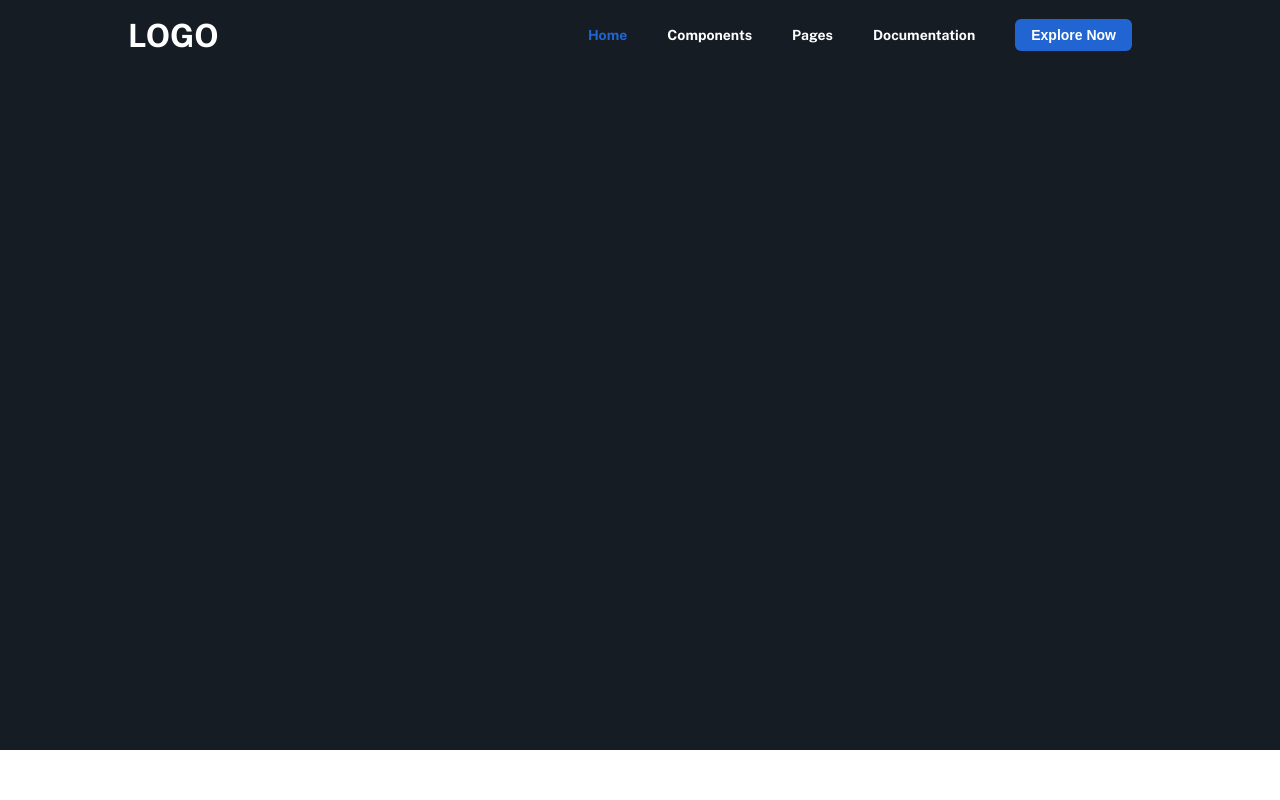
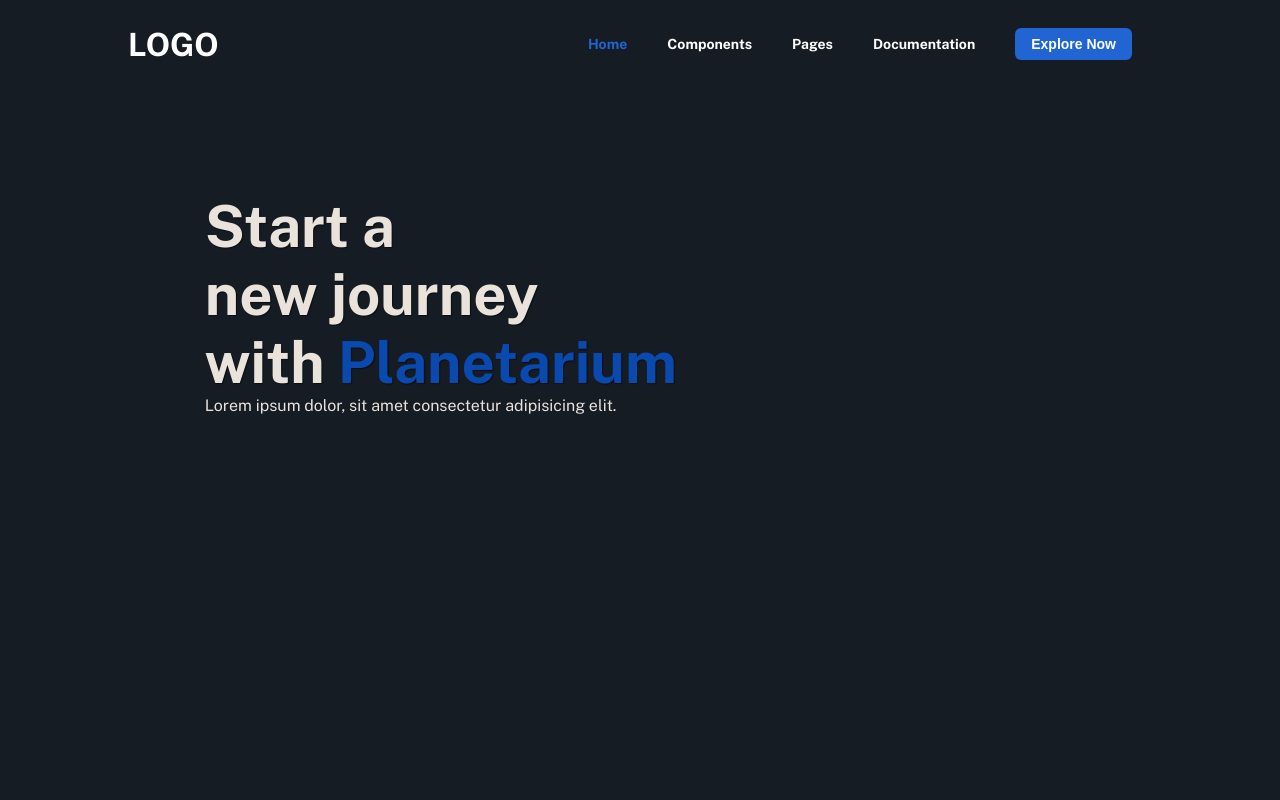
Before and after one commit to SAUBIN-Florian/planetarium, a React (Create React App) app: page / in a window 1280 px wide. Shown: the top 800 px of the page. Built offline with nearby package versions, Linux system fonts and the light colour scheme.

Commit message:
setup sections of the app

```diff
--- a/src/components/HeroBanner.jsx
+++ b/src/components/HeroBanner.jsx
@@ -11,6 +11,7 @@ export default function HeroBanner() {
 
   return (
     <div className="herobanner">
+      <div className="herobanner-wrapper">
         <video
           className="herobanner-video"
           src={video}
@@ -19,7 +20,12 @@ export default function HeroBanner() {
           loop
         >
         </video>
-      <canvas className="herobanner-canvas" width="1300" height="750"></canvas>
+        <canvas className="herobanner-canvas"></canvas>
+        <div className="herobanner-content">
+          <h1>Start a <br />new journey <br />with <span>Planetarium</span></h1>
+          <p>Lorem ipsum dolor, sit amet consectetur adipisicing elit.</p>
+        </div>
+      </div>
     </div>
   )
 }
--- a/src/components/Moon.jsx
+++ b/src/components/Moon.jsx
@@ -3,6 +3,6 @@ import "../stylessheets/moon.scss";
 
 export default function Moon() {
   return (
-    <div>Moon</div>
+    <div className="moon"></div>
   )
 }
--- a/src/components/Planets.jsx
+++ b/src/components/Planets.jsx
@@ -3,6 +3,8 @@ import "../stylessheets/planets.scss";
 
 export default function Planets() {
   return (
-    <div className="planets">Planets</div>
+    <div className="planets">
+
+    </div>
   )
 }
--- a/src/services/canvas.js
+++ b/src/services/canvas.js
@@ -2,7 +2,7 @@ const initCanvas = (canvasName, videoName) => {
   const canvas = document.querySelector(canvasName);
   const ctx = canvas.getContext("2d");
 
-  let posX = 300;
+  let posX = 1000;
 
   canvas.addEventListener("mousemove", e => {
     posX = e.offsetX;
@@ -11,14 +11,28 @@ const initCanvas = (canvasName, videoName) => {
   function draw(){
     ctx.save();
     ctx.beginPath();
-    ctx.rect(posX - 175, 0, 350, 750);
+    ctx.rect(posX - 140, 0, 280, canvas.height);
     ctx.clip();
 
     ctx.drawImage(document.querySelector(videoName), 0, 0, canvas.width, canvas.height);
     ctx.restore();
   }
 
+  function resizeCanvasToDisplaySize(canvas) {
+    const width = canvas.clientWidth;
+    const height = canvas.clientHeight;
+
+    if (canvas.width !== width || canvas.height !== height) {
+      canvas.width = width;
+      canvas.height = height;
+      return true;
+    }
+
+    return false;
+ }
+
   function animate(){
+    resizeCanvasToDisplaySize(canvas);
     ctx.clearRect(0, 0, canvas.width, canvas.height);
     draw();
 
--- a/src/stylessheets/App.scss
+++ b/src/stylessheets/App.scss
@@ -22,7 +22,7 @@
 .App{
   display: flex;
   flex-flow: column;
-  width: 100vw;
+  width: 100%;
   font-family: var(--primary-font);
 }
 
--- a/src/stylessheets/herobanner.scss
+++ b/src/stylessheets/herobanner.scss
@@ -1,4 +1,9 @@
 .herobanner{
+  position: relative;
+  height: 100vh;
+}
+
+.herobanner-wrapper{
   position: fixed;
   top: 0;
   left: 0;
@@ -8,10 +13,33 @@
 
 .herobanner-video{
   position: absolute;
-  z-index: 10;
   visibility: hidden;
 }
 
 .herobanner-canvas{
+  width: 100%;
+  height: 100vh;
   background-color: var(--dark-background);
 }
+
+.herobanner-content{
+  position: absolute;
+  top: 24%;
+  left: 16%;
+  z-index: 800;
+  pointer-events: none;
+  color: var(--primary-color);
+  mix-blend-mode: difference;
+}
+
+.herobanner-content > h1{
+  font-size: 3.625rem;
+  text-shadow: 1px 1px 1px var(--secondary-color);
+  span{
+    color: var(--action-color);
+  }
+}
+
+.herobanner-content > p{
+
+}
--- a/src/stylessheets/moon.scss
+++ b/src/stylessheets/moon.scss
@@ -0,0 +1,6 @@
+.moon{
+  width: 100%;
+  height: 100vh;
+  background-color: var(--light-background);
+  z-index: 999;
+}
--- a/src/stylessheets/navbar.scss
+++ b/src/stylessheets/navbar.scss
@@ -2,7 +2,9 @@
   position: fixed;
   top: 0;
   width: 100%;
-  height: 70px;
+  height: 88px;
+  background: transparent;
+  backdrop-filter: blur(4px);
   z-index: 1000;
 }
 
--- a/src/stylessheets/planets.scss
+++ b/src/stylessheets/planets.scss
@@ -0,0 +1,6 @@
+.planets{
+  width: 100%;
+  height: 100vh;
+  background-color: var(--dark-background);
+  z-index: 999;
+}
```
Lines whose indentation alone changed are shown as unchanged.
